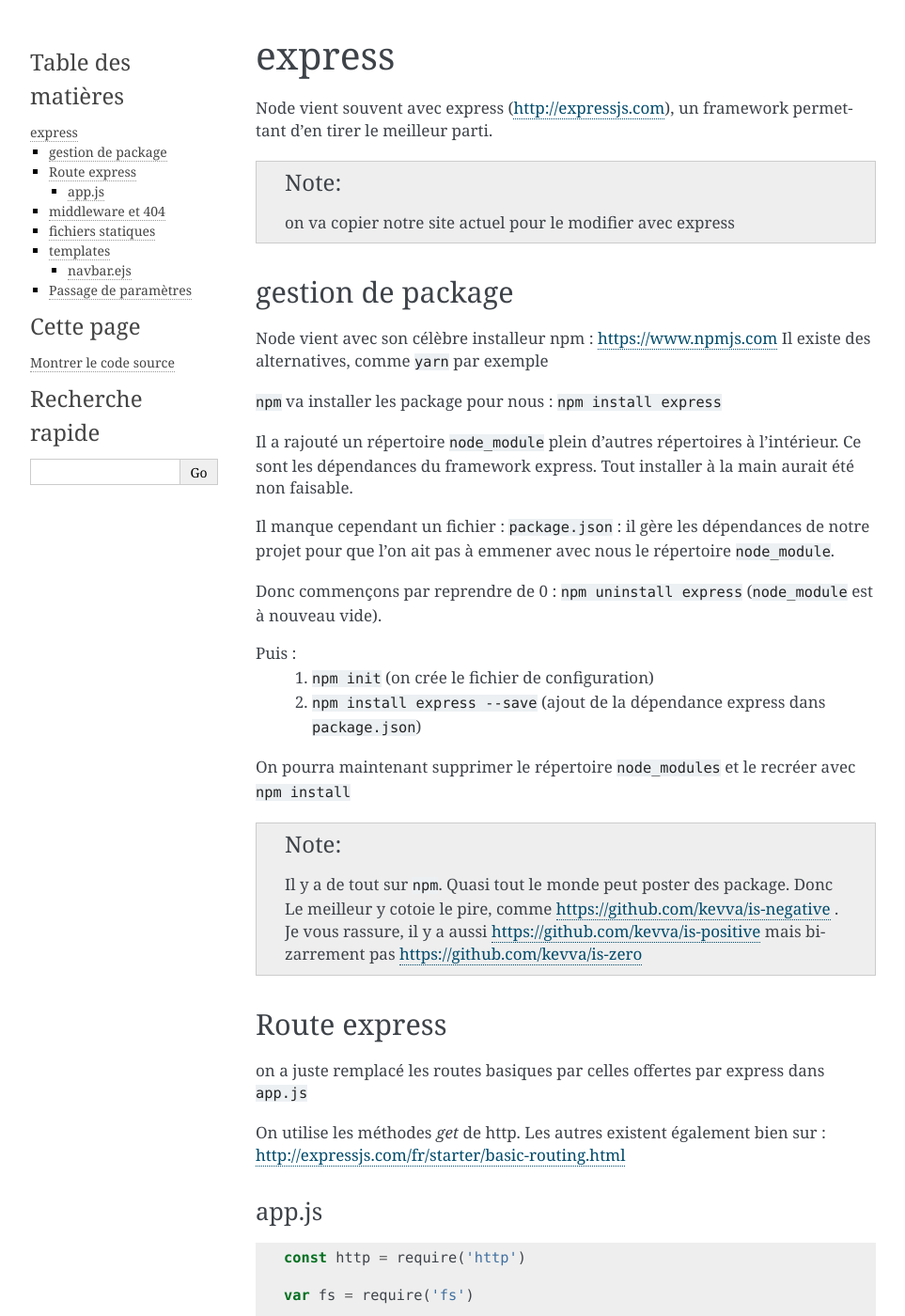
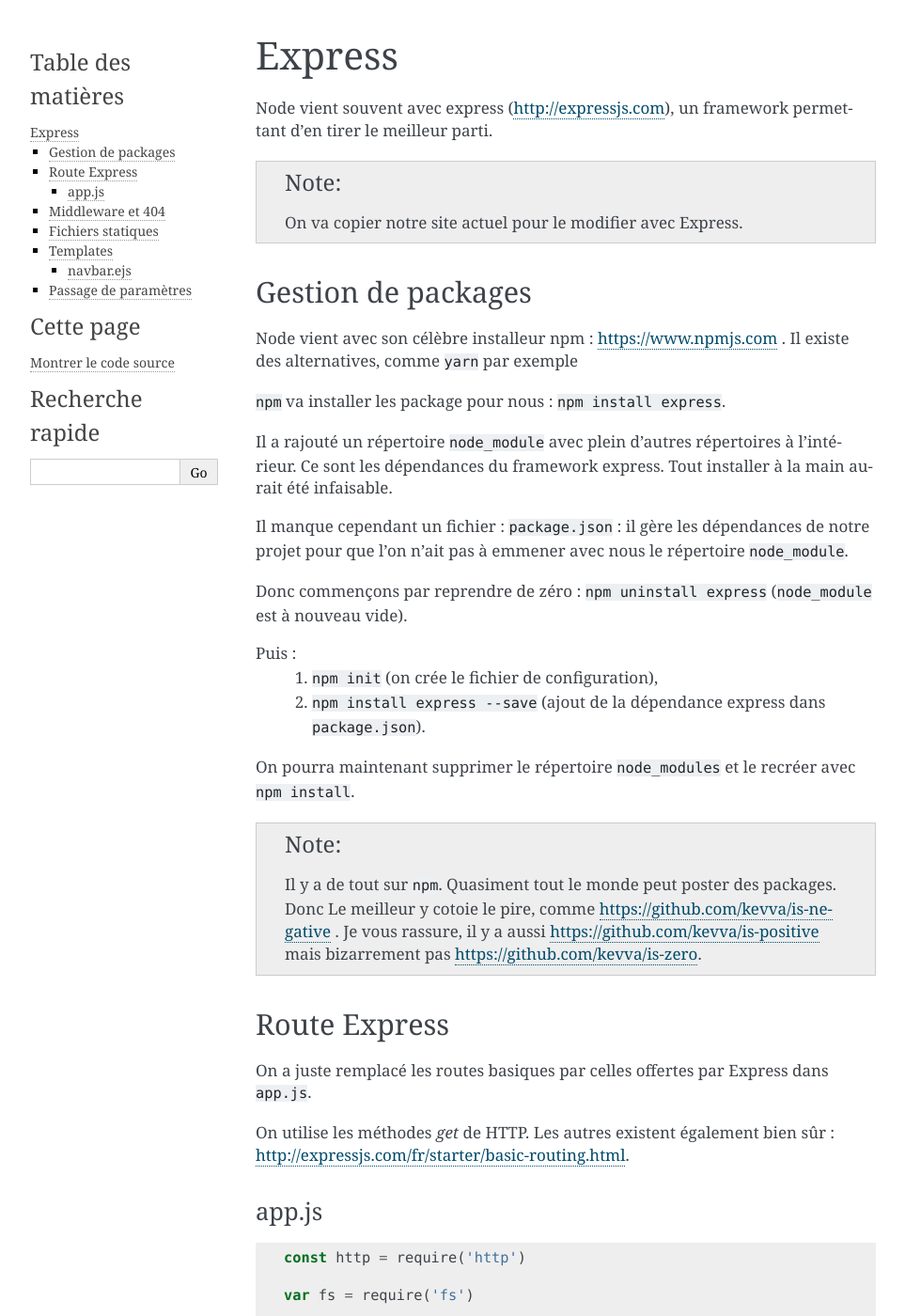
Before and after one commit to FrancoisBrucker/web_serveur, a Sphinx documentation site: the page built from source/cours_1_3_express.rst, in a window 1280 px wide and 1400 px high. Shown: the whole window at 94% size, without its empty margins (148-1111 px from the left). Built offline with Sphinx 7.4.7, drawn with Linux system fonts in a browser that asks for light colours; some of the changed text lies outside the part shown.

Commit message:
Charles cours_1_3

```diff
--- a/source/cours_1_3_express.rst
+++ b/source/cours_1_3_express.rst
@@ -1,44 +1,44 @@
 *******
-express
+Express
 *******
 
 Node vient souvent avec express (http://expressjs.com), un framework permettant d'en tirer le meilleur parti.
 
-.. note:: on va copier notre site actuel pour le modifier avec express
+.. note:: On va copier notre site actuel pour le modifier avec Express.
 
-gestion de package
-==================
+Gestion de packages
+===================
 
 Node vient avec son célèbre installeur npm : https://www.npmjs.com
-Il existe des alternatives, comme  :code:`yarn` par exemple
+. Il existe des alternatives, comme  :code:`yarn` par exemple
 
-:code:`npm` va installer les package pour nous : :code:`npm install express`
+:code:`npm` va installer les package pour nous : :code:`npm install express`.
 
-Il a rajouté un répertoire :code:`node_module` plein d'autres répertoires à l'intérieur. Ce sont les dépendances du framework express. Tout installer à la main aurait été non faisable.
+Il a rajouté un répertoire :code:`node_module` avec plein d'autres répertoires à l'intérieur. Ce sont les dépendances du framework express. Tout installer à la main aurait été infaisable.
 
-Il manque cependant un fichier : :code:`package.json` : il gère les dépendances de notre projet pour que l'on ait pas à emmener avec nous le répertoire :code:`node_module`.
+Il manque cependant un fichier : :code:`package.json` : il gère les dépendances de notre projet pour que l'on n'ait pas à emmener avec nous le répertoire :code:`node_module`.
 
-Donc commençons par reprendre de 0 : :code:`npm uninstall express` (:code:`node_module` est à nouveau vide).
+Donc commençons par reprendre de zéro : :code:`npm uninstall express` (:code:`node_module` est à nouveau vide).
 
 Puis :
-    #. :code:`npm init` (on crée le fichier de configuration)
-    #. :code:`npm install express --save` (ajout de la dépendance express dans :code:`package.json`)
+    #. :code:`npm init` (on crée le fichier de configuration),
+    #. :code:`npm install express --save` (ajout de la dépendance express dans :code:`package.json`).
 
 
-On pourra maintenant supprimer le répertoire :code:`node_modules` et le recréer avec :code:`npm install`
+On pourra maintenant supprimer le répertoire :code:`node_modules` et le recréer avec :code:`npm install`.
 
 
 .. note::
-    Il y a de tout sur :code:`npm`. Quasi tout le monde peut poster des package. Donc Le meilleur y cotoie le pire, comme https://github.com/kevva/is-negative . Je vous rassure, il y a aussi https://github.com/kevva/is-positive mais bizarrement pas https://github.com/kevva/is-zero
+    Il y a de tout sur :code:`npm`. Quasiment tout le monde peut poster des packages. Donc Le meilleur y cotoie le pire, comme https://github.com/kevva/is-negative . Je vous rassure, il y a aussi https://github.com/kevva/is-positive mais bizarrement pas https://github.com/kevva/is-zero.
 
 
 
-Route express
+Route Express
 =============
 
-on a juste remplacé les routes basiques par celles offertes par express dans :code:`app.js`
+On a juste remplacé les routes basiques par celles offertes par Express dans :code:`app.js`.
 
-On utilise les méthodes *get* de http. Les autres existent également bien sur : http://expressjs.com/fr/starter/basic-routing.html
+On utilise les méthodes *get* de HTTP. Les autres existent également bien sûr : http://expressjs.com/fr/starter/basic-routing.html.
 
 
 app.js
@@ -99,12 +99,12 @@ La lecture des fichiers est également simplifiée en utilisant la méthode :cod
     console.log("c'est parti")
 
 
-middleware et 404
+Middleware et 404
 =================
 
 Le middleware se trouve entre la réception de la requête par node et le rendu donné par :code:`app.METHOD`. Plus d'informations ici : http://expressjs.com/fr/guide/using-middleware.html
 
-Les appels aux middleware se font dans l'ordre. Le paramètre next permettant d'aller à l'élément suivant de la route.
+Les appels aux middlewares se font dans l'ordre. Le paramètre next permettant d'aller à l'élément suivant de la route.
 
 
 .. code-block:: javascript
@@ -211,21 +211,22 @@ Pour l'instant, utilisons un petit middleware :
     console.log("c'est parti");
 
 
-templates
+Templates
 =========
 
-Générer des fichiers html spécifiques pour chaque requête. Pour cela on du choix : http://expressjs.com/en/guide/using-template-engines.html et on utilisera http://ejs.co :
+Générer des fichiers HTML spécifiques pour chaque requête. Pour cela on a du choix : http://expressjs.com/en/guide/using-template-engines.html et on utilisera http://ejs.co :
 
 Il faut commencer par l'installer et le mettre en dépendance : :code:`npm install ejs --save`
+
 .. code-block:: javascript
 
     app.set('view engine', 'ejs')
 
 
-Commençons par transformer nos fichiers html en templates :
-    * les templates se trouvent par défaut dans le répertoire :code:`views`
-    * on renomme nos fichiers html en ejs
-    * on utilise la méthode de rendu plutôt que de charger directement les fichiers : https://www.npmjs.com/package/ejs
+Commençons par transformer nos fichiers HTML en templates :
+    * Les templates se trouvent par défaut dans le répertoire :code:`views`.
+    * On renomme nos fichiers .html en .ejs,
+    * On utilise la méthode de rendu plutôt que de charger directement les fichiers : https://www.npmjs.com/package/ejs.
 
 .. code-block:: javascript
 
```
Also changed, not shown: other parts of source/cours_1_3_express.rst (+8 -8 lines).
